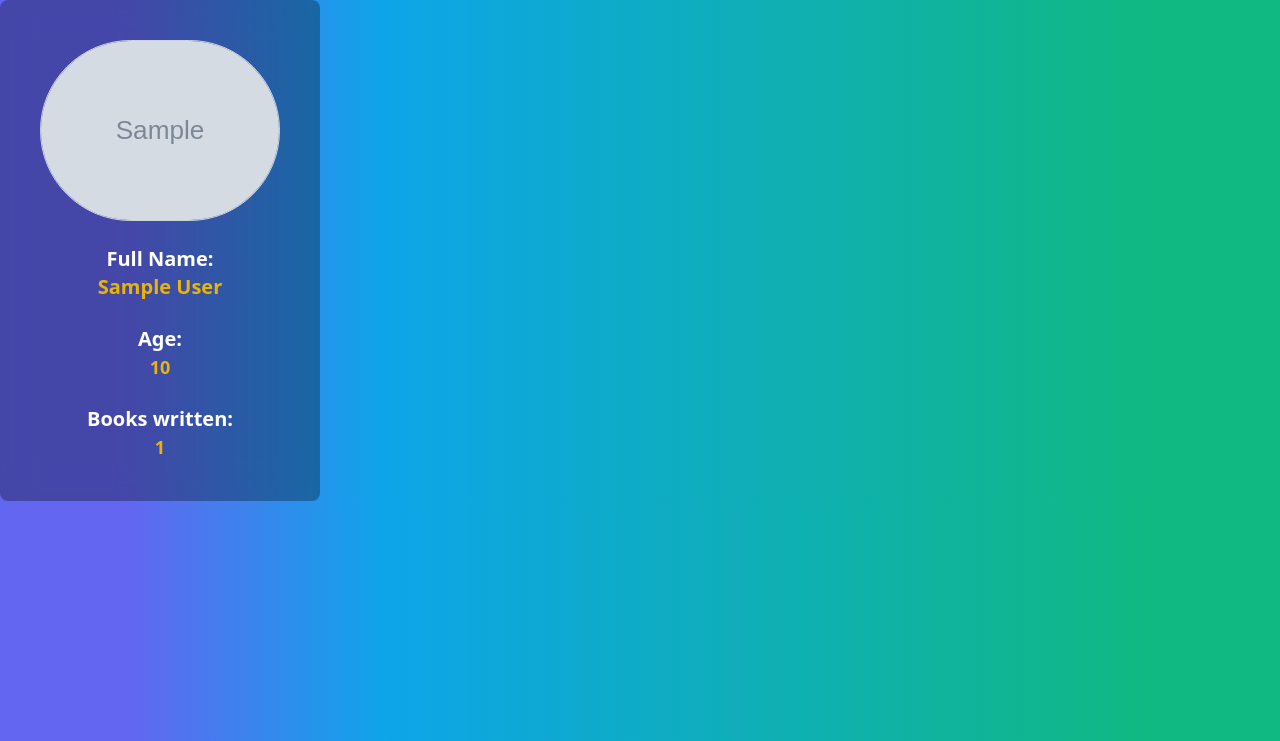
After one commit to MrSinaMaleki/Library-Django, a Django app: page /author_detail/1 in a window 1280 px wide. The commit adds this page. Shown: the top 741 px of the page. Run offline with Django 5.2, Linux system fonts and the light colour scheme; tables that the repository leaves empty hold one stand-in row (values such as "Sample post"); grey boxes marked "Sample" are stand-in pictures; some libraries are stand-ins or nearby versions.

Commit message:
author features

```diff
--- a/books/models.py
+++ b/books/models.py
@@ -7,6 +7,8 @@ class Author(models.Model):
     last_name = models.CharField(max_length=30)
     age = models.PositiveIntegerField()
     books_count = models.PositiveIntegerField(null=True)
+
+    img_field = models.ImageField(verbose_name="Image", upload_to='post-images/', null=True, blank=True)
 
     def __str__(self):
         return f"{self.first_name} {self.last_name}"
--- a/books/urls.py
+++ b/books/urls.py
@@ -1,5 +1,5 @@
 from django.urls import path
-from .views import all_posts, book_create_add, book_detail, book_delete, add_author
+from .views import all_posts, book_create_add, book_detail, book_delete, add_author,detail_author
 
 urlpatterns = [
     path('', all_posts, name='home'),
@@ -7,5 +7,6 @@ urlpatterns = [
     path('create/<int:book_id>', book_create_add, name="update"),
     path('detail/<int:book_id>', book_detail, name="detail"),
     path('delete/<int:book_id>', book_delete, name="delete"),
-    path('authoradd', add_author)
+    path('authoradd', add_author),
+    path('author_detail/<int:author_id>', detail_author, name="author_detail")
 ]
--- a/books/views.py
+++ b/books/views.py
@@ -1,5 +1,5 @@
 from django.shortcuts import render, redirect, get_object_or_404
-from .models import Book
+from .models import Book,Author
 from .forms import PostBook, CreateAuthor
 
 
@@ -61,12 +61,19 @@ def book_delete(request, book_id):
 
 def add_author(request):
     context = dict()
-    form = CreateAuthor(request.POST or None)
+    form = CreateAuthor()
 
     if request.method == "POST":
+        form = CreateAuthor(request.POST, request.FILES)
         if form.is_valid():
             form.save()
             return redirect('home')
 
     context['form'] = form
     return render(request=request, template_name='auther_add.html', context=context)
+
+
+def detail_author(request, author_id):
+    context = dict()
+    context['author'] = get_object_or_404(Author, id=author_id)
+    return render(request=request, template_name='author_detail.html', context=context)
--- a/config/urls.py
+++ b/config/urls.py
@@ -16,8 +16,15 @@ Including another URLconf
 """
 from django.contrib import admin
 from django.urls import path,include
+from config import settings
+from django.conf.urls.static import static
+
 
 urlpatterns = [
     path('admin/', admin.site.urls),
     path('', include('books.urls'))
 ]
+
+if settings.DEBUG:
+    urlpatterns += static(settings.MEDIA_URL,
+                          document_root=settings.MEDIA_ROOT)
--- a/templates/auther_add.html
+++ b/templates/auther_add.html
@@ -5,7 +5,7 @@
     <title>Title</title>
 </head>
 <body>
-    <form method="POST">{% csrf_token %}
+    <form method="POST" enctype="multipart/form-data">{% csrf_token %}
         {{ form }}
         <input type="submit" value="Submit">
     </form>
--- /dev/null
+++ b/templates/author_detail.html
@@ -0,0 +1,32 @@
+<!DOCTYPE html>
+<html lang="en">
+<head>
+    <meta charset="UTF-8">
+    <title>Author detail</title>
+    <script src="https://cdn.tailwindcss.com"></script>
+</head>
+<body class=" bg-gradient-to-r from-indigo-500 from-10% via-sky-500 via-30% to-emerald-500 to-90% flex">
+
+
+
+
+    <div class="flex flex-row items-center justify-center rounded-lg hover:bg-black/70 transition cursor-pointer backdrop-blur-lg bg-black/30 gap-6 text-white font-bold p-10 flex flex-col  max-w-80">
+        <img class="rounded-full border border-slate-300 hover:border-slate-400" src="{{ author.img_field.url }}">
+
+        <span class="text-center text-white block w-full text-xl">Full Name:
+            <strong class="block text-xl text-center text-yellow-500">{{ author.first_name }} {{ author.last_name }}</strong>
+        </span>
+
+    <span class="text-center text-white block w-full text-xl">Age:
+        <span class="block w-full text-center text-yellow-500 text-lg">{{ author.age }}</span>
+    </span>
+
+    <span class="text-center text-white block w-full text-xl">Books written:
+        <span class="block w-full text-center text-yellow-500 text-lg">{{ author.books_count }}</span>
+    </span>
+
+    </div>
+
+
+</body>
+</html>
```
Also changed, not shown: config/settings.py (+4 -7 lines), templates/home.html (+21 -4 lines), books/migrations/0003_rename_author_book_author_author_img_field.py (added).
